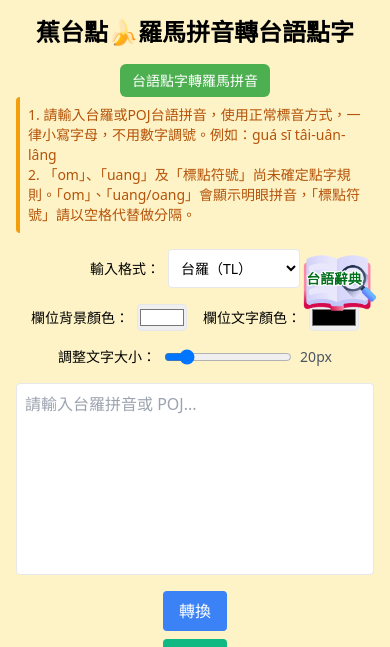
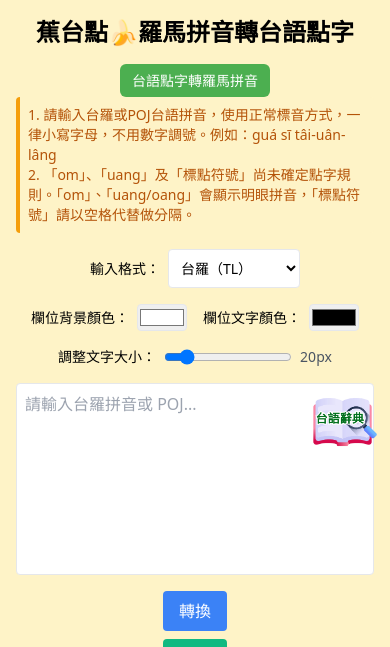
Before and after one commit to hunzan/haka_to_braille, a Flask app: page / in a window 390 px wide. Shown: the top 647 px of the page. Run offline with Flask 3, Linux system fonts and the light colour scheme.

Commit message:
Adjust css in index.html

```diff
--- a/templates/index.html
+++ b/templates/index.html
@@ -25,13 +25,13 @@
   }
     @media (max-width: 640px) {
     .corner-link {
-      top: 35%;
+      top: 50%;
       bottom: auto;
       right: 10px;
-      transform: translateY(-65%);
+      transform: translateY(-50%);
     }
     .resized-img {
-      width: 80px; /* 縮小圖示，避免佔空間 */
+      width: 70px; /* 縮小圖示，避免佔空間 */
     }
   }
 
```
